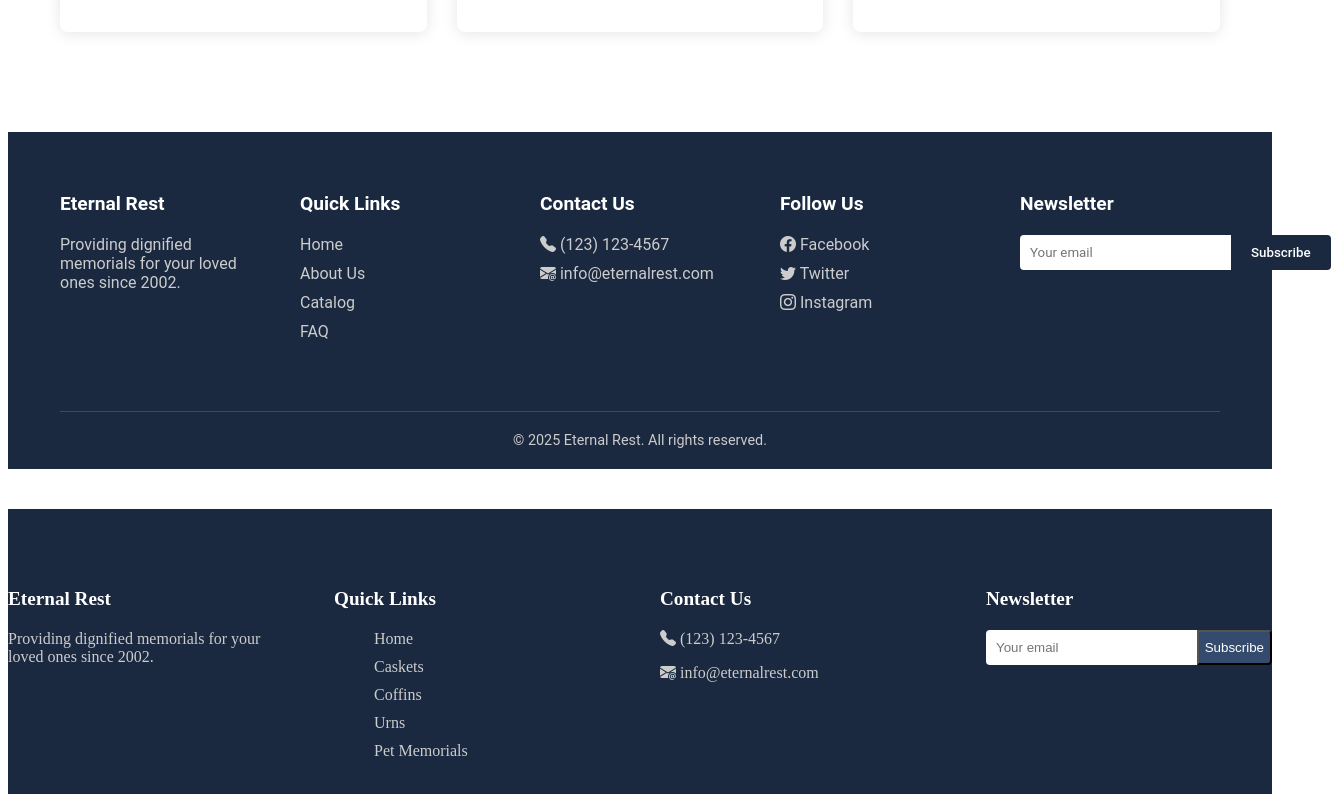
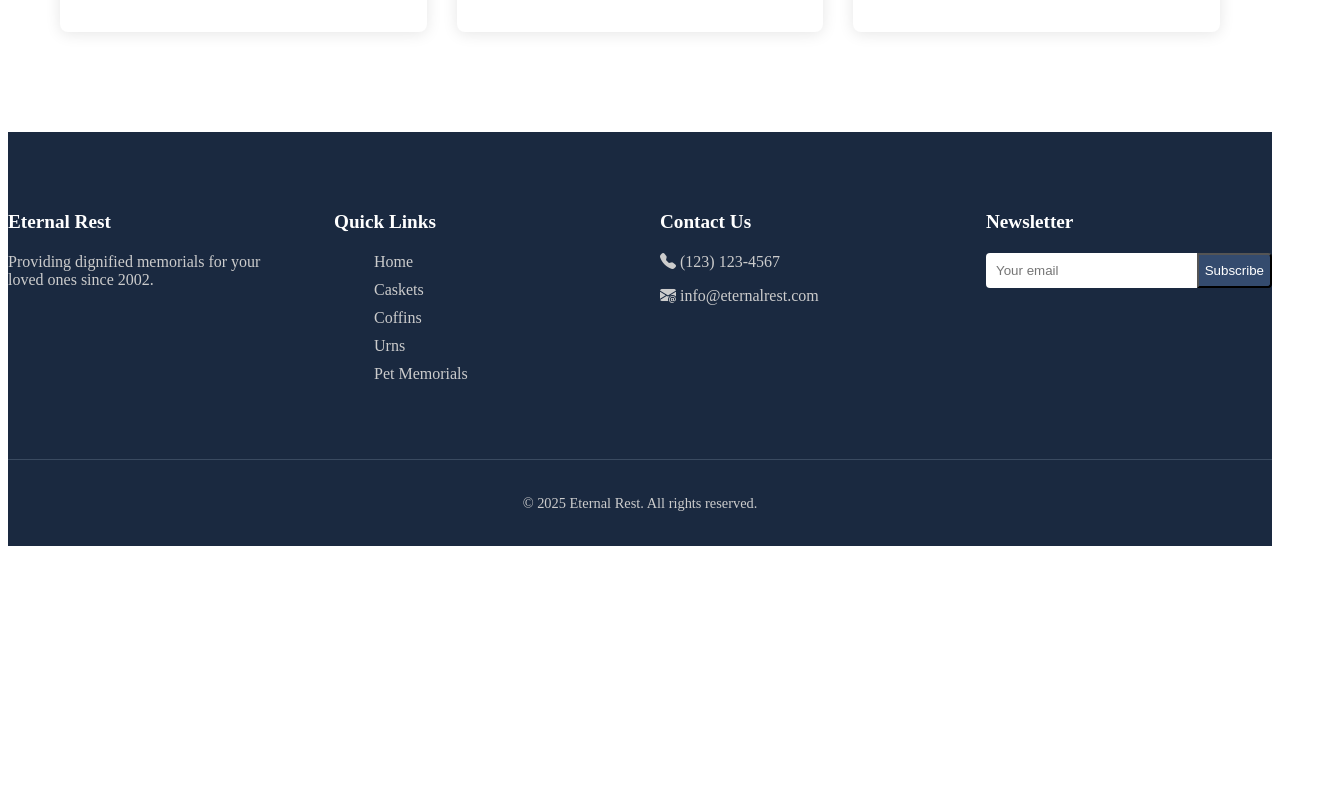
Before and after one commit to mikaeel203/Module-3-Core-Project---Ecommerce-website, a Vue app in the folder frontend/: page / in a window 1280 px wide. Shown: the part 1826-2620 px from the top of the page, 1331 px wide, since content can reach past the window. After the commit the page ends 2380 px from the top, so only its background shows below. Built offline with nearby package versions, Linux system fonts and the light colour scheme.

Commit message:
duplicate footer issue solved

```diff
--- a/frontend/src/views/HomeView.vue
+++ b/frontend/src/views/HomeView.vue
@@ -96,54 +96,7 @@
       </div>
     </section>
 
-    <!-- Footer - Now Full-Width -->
-    <footer class="footer">
-      <div class="container">
-        <div class="footer-sections">
-          <div class="footer-section">
-            <h3>Eternal Rest</h3>
-            <p>Providing dignified memorials for your loved ones since 2002.</p>
-          </div>
 
-          <div class="footer-section">
-            <h3>Quick Links</h3>
-            <ul>
-              <li><a href="#">Home</a></li>
-              <li><a href="#">About Us</a></li>
-              <li><a href="#">Catalog</a></li>
-              <li><a href="#">FAQ</a></li>
-            </ul>
-          </div>
-
-          <div class="footer-section">
-            <h3>Contact Us</h3>
-            <p><i class="bi bi-telephone-fill"></i> (123) 123-4567</p>
-            <p><i class="bi bi-envelope-at-fill"></i> info@eternalrest.com</p>
-          </div>
-
-          <div class="footer-section">
-            <h3>Follow Us</h3>
-            <ul>
-              <li><a href="#"><i class="bi bi-facebook"></i> Facebook</a></li>
-              <li><a href="#"><i class="bi bi-twitter"></i> Twitter</a></li>
-              <li><a href="#"><i class="bi bi-instagram"></i> Instagram</a></li>
-            </ul>
-          </div>
-
-          <div class="footer-section">
-            <h3>Newsletter</h3>
-            <div class="newsletter-form">
-              <input type="email" placeholder="Your email">
-              <button class="btn subscribe-btn">Subscribe</button>
-            </div>
-          </div>
-        </div>
-
-        <div class="copyright">
-          <p>&copy; {{ currentYear }} Eternal Rest. All rights reserved.</p>
-        </div>
-      </div>
-    </footer>
   </div>
 </template>
 
```
